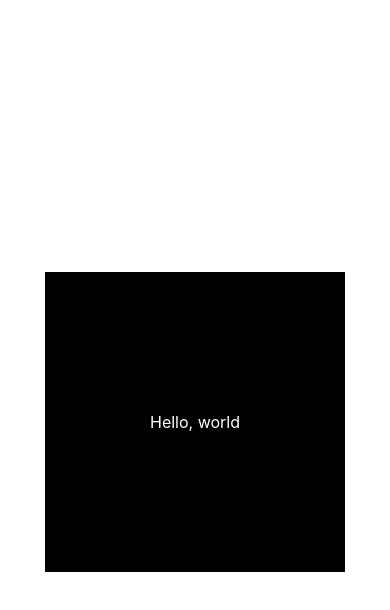
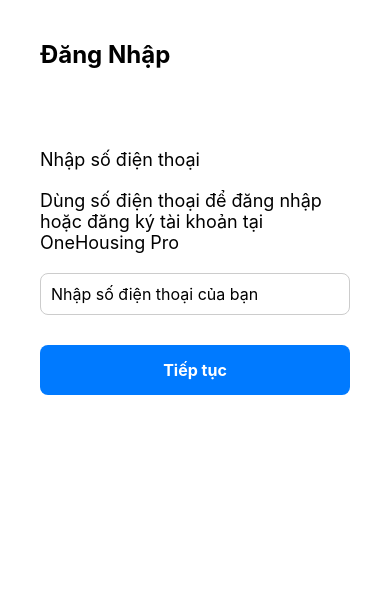
Before and after one commit to ducthang2901/thang22810310404, a React Native app: screen / in a window 390 px wide. Shown: the top 610 px of the page. Built offline with nearby package versions, Linux system fonts and the light colour scheme.

Commit message:
Add files via upload

```diff
--- /dev/null
+++ b/baitap04.js
@@ -0,0 +1,95 @@
+import { StatusBar } from 'expo-status-bar';
+import React, { useState } from 'react';
+import { Alert } from 'react-native';
+import { StyleSheet, Text, TextInput, TouchableOpacity, View } from 'react-native';
+
+const PhoneNumberValidation = () => {
+  const [phoneNumber, setPhoneNumber] = useState('');
+  const [errorMessage, setErrorMessage] = useState('');
+
+  const validatePhoneNumber = (phone) => {
+    const phoneRegex = /^(0[3|5|7|8|9])[0-9]{8}$/;
+    if (phoneRegex.test(phone)) {
+      setErrorMessage('Số điện thoại hợp lệ!');
+      return true;
+    } else {
+      setErrorMessage('Số điện thoại không hợp lệ!');
+      return false;
+    }
+  };
+  const handleContinue = () => {
+    if (validatePhoneNumber(phoneNumber)) {
+      Alert.alert('Thông báo', ' Số điện thoại hợp lệ!', [{ text: 'OK' }]);
+    } else {
+      Alert.alert('Lỗi', ' Số điện thoại không đúng định dạng! Vui lòng nhập lại.', [{ text: 'OK' }]);
+    }
+  };
+
+  return (
+    <View style={styles.container}>
+      <Text style={styles.login}>Đăng Nhập</Text>
+      <Text style={styles.dangnhap}>Nhập số điện thoại</Text>
+      <Text style={styles.sodienthoai}>
+        Dùng số điện thoại để đăng nhập hoặc đăng ký tài khoản tại OneHousing Pro
+      </Text>
+      <TextInput
+        style={styles.input}
+        placeholder="Nhập số điện thoại của bạn"
+        keyboardType="phone-pad"
+        value={phoneNumber}
+        onChangeText={(text) => {
+          setPhoneNumber(text);
+          validatePhoneNumber(text);
+        }}
+      />
+      {errorMessage ? <Text style={{ color: 'red', marginBottom: 10 }}>{errorMessage}</Text> : null}
+      <TouchableOpacity style={styles.button} onPress={handleContinue}>
+        <Text style={styles.buttonText}>Tiếp tục</Text>
+      </TouchableOpacity>
+      <StatusBar style="auto" />
+    </View>
+  );
+};
+
+export default PhoneNumberValidation;
+
+const styles = StyleSheet.create({
+  container: {
+    flex: 1,
+    backgroundColor: '#fff',
+    padding: 40,
+  },
+  login: {
+    fontSize: 24,
+    fontWeight: 'bold',
+    marginBottom: 80,
+  },
+  dangnhap: {
+    fontSize: 18,
+    marginBottom: 20,
+  },
+  sodienthoai: {
+    fontSize: 18,
+    marginBottom: 20,
+  },
+  input: {
+    borderWidth: 1,
+    borderColor: '#ccc',
+    borderRadius: 8,
+    padding: 10,
+    fontSize: 16,
+    marginBottom: 10,
+  },
+  button: {
+    backgroundColor: '#007AFF',
+    borderRadius: 8,
+    alignItems: 'center',
+    paddingVertical: 15,
+    marginTop: 20,
+  },
+  buttonText: {
+    color: '#fff',
+    fontSize: 16,
+    fontWeight: 'bold',
+  },
+});
--- a/index.js
+++ b/index.js
@@ -1,8 +1,8 @@
 import { registerRootComponent } from 'expo';
 
-import App from './App';
+import baitap04 from './baitap04';
 
 // registerRootComponent calls AppRegistry.registerComponent('main', () => App);
 // It also ensures that whether you load the app in Expo Go or in a native build,
 // the environment is set up appropriately
-registerRootComponent(App);
+registerRootComponent(baitap04);
```
